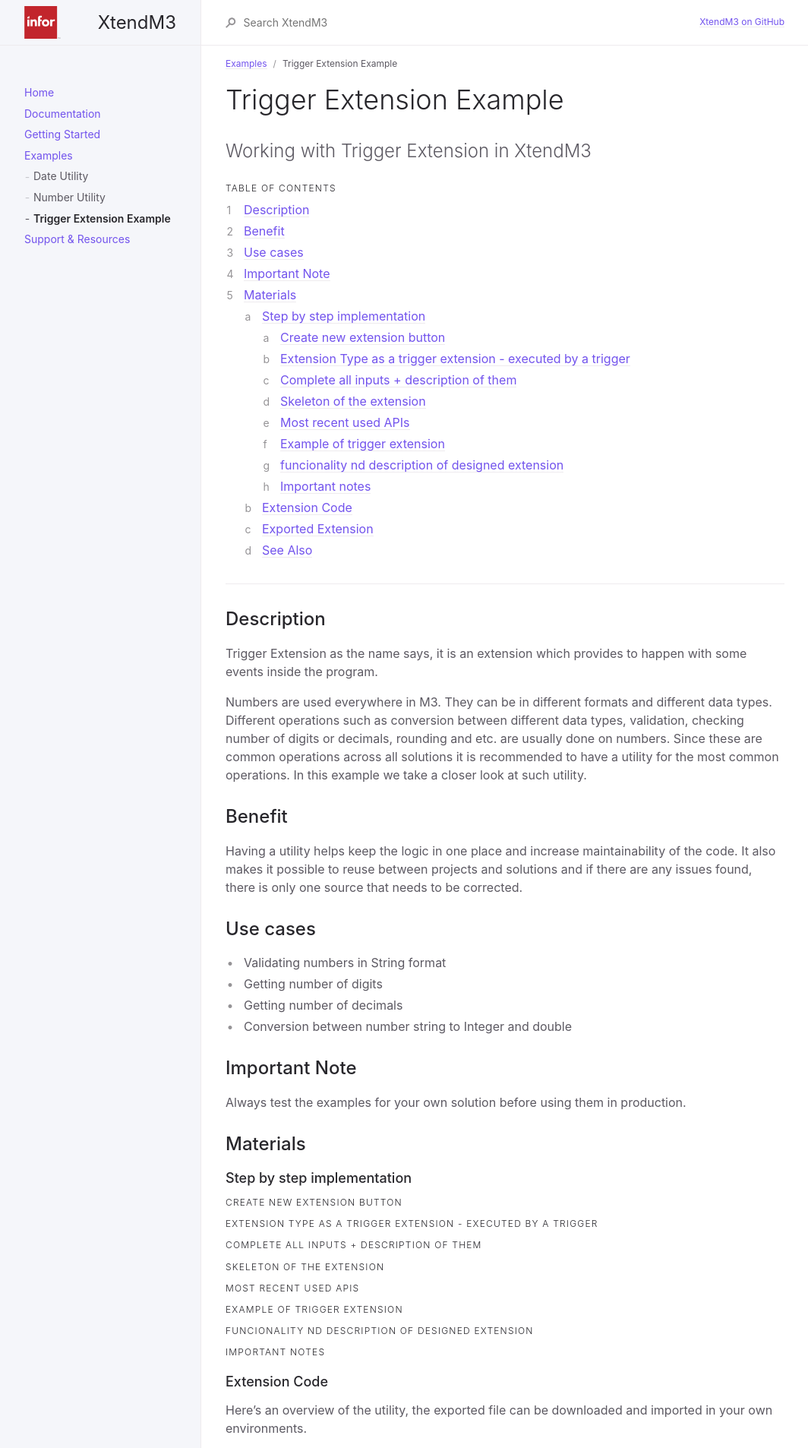
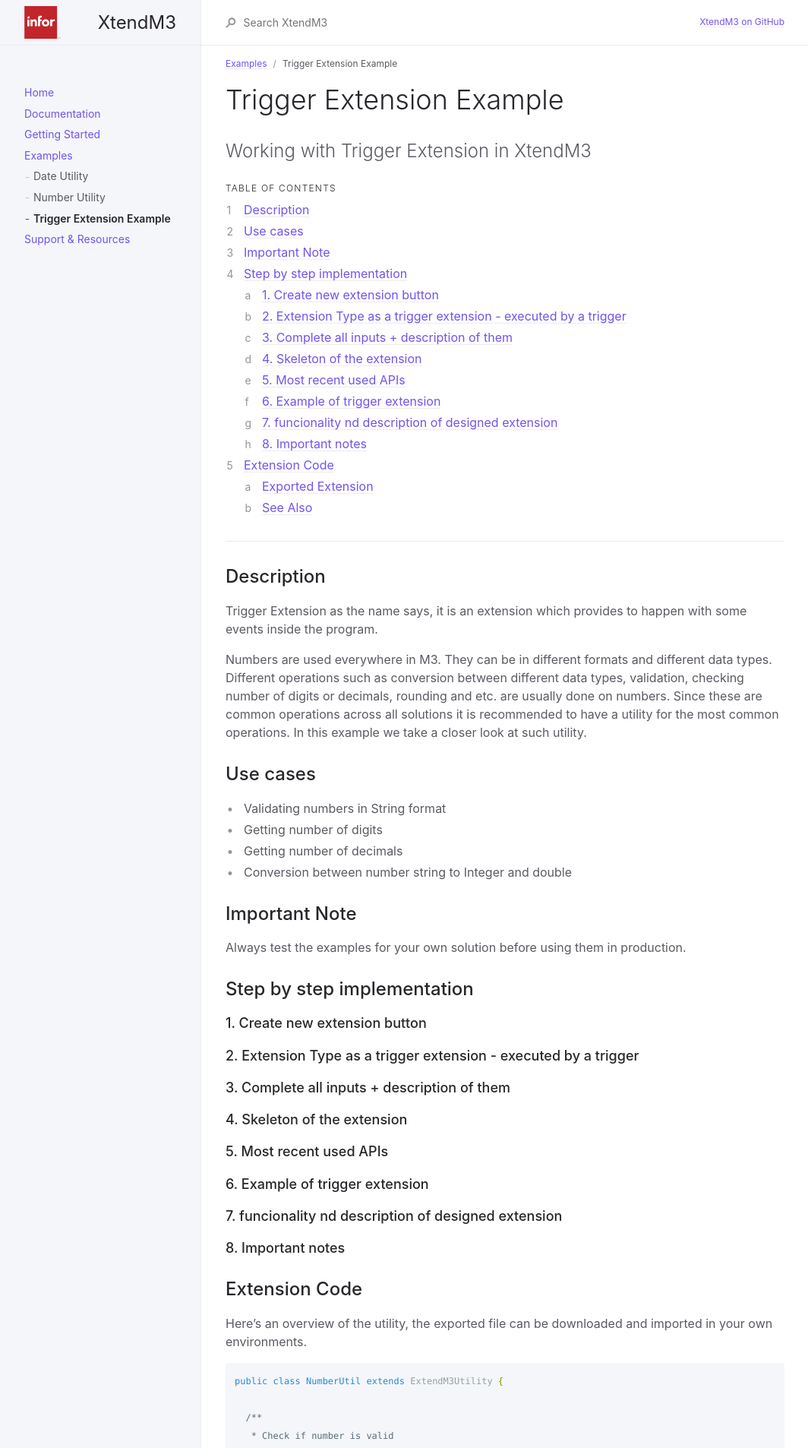
Before and after one commit to infor-cloud/xtendm3, a Jekyll site: the page built from docs/examples/example-003.md, in a window 1280 px wide. Shown: the top 1906 px of the page at 76% size, without its empty margins (107-1171 px from the left). Built offline with Jekyll 4.4.1, drawn with Linux system fonts in a browser that asks for light colours.

Commit message:
Structure updated

````diff
--- a/docs/examples/example-003.md
+++ b/docs/examples/example-003.md
@@ -27,10 +27,6 @@ as conversion between different data types, validation, checking number of digit
 done on numbers. Since these are common operations across all solutions it is recommended to have a utility for the most
 common operations. In this example we take a closer look at such utility.
 
-## Benefit
-Having a utility helps keep the logic in one place and increase maintainability of the code. It also makes it possible to reuse
-between projects and solutions and if there are any issues found, there is only one source that needs to be corrected.
-
 ## Use cases
 * Validating numbers in String format
 * Getting number of digits
@@ -40,17 +36,18 @@ between projects and solutions and if there are any issues found, there is only
 ## Important Note
 Always test the examples for your own solution before using them in production.
 
-## Materials
-### Step by step implementation
-#### Create new extension button
-#### Extension Type as a trigger extension - executed by a trigger
-#### Complete all inputs + description of them
-#### Skeleton of the extension
-#### Most recent used APIs
-#### Example of trigger extension
-#### funcionality nd description of designed extension
-#### Important notes
-### Extension Code
+
+## Step by step implementation
+### 1. Create new extension button
+### 2. Extension Type as a trigger extension - executed by a trigger
+### 3. Complete all inputs + description of them
+### 4. Skeleton of the extension
+### 5. Most recent used APIs
+### 6. Example of trigger extension
+### 7. funcionality nd description of designed extension
+### 8. Important notes
+
+## Extension Code
 Here's an overview of the utility, the exported file can be downloaded and imported in your own environments.
 
 ```groovy
````
